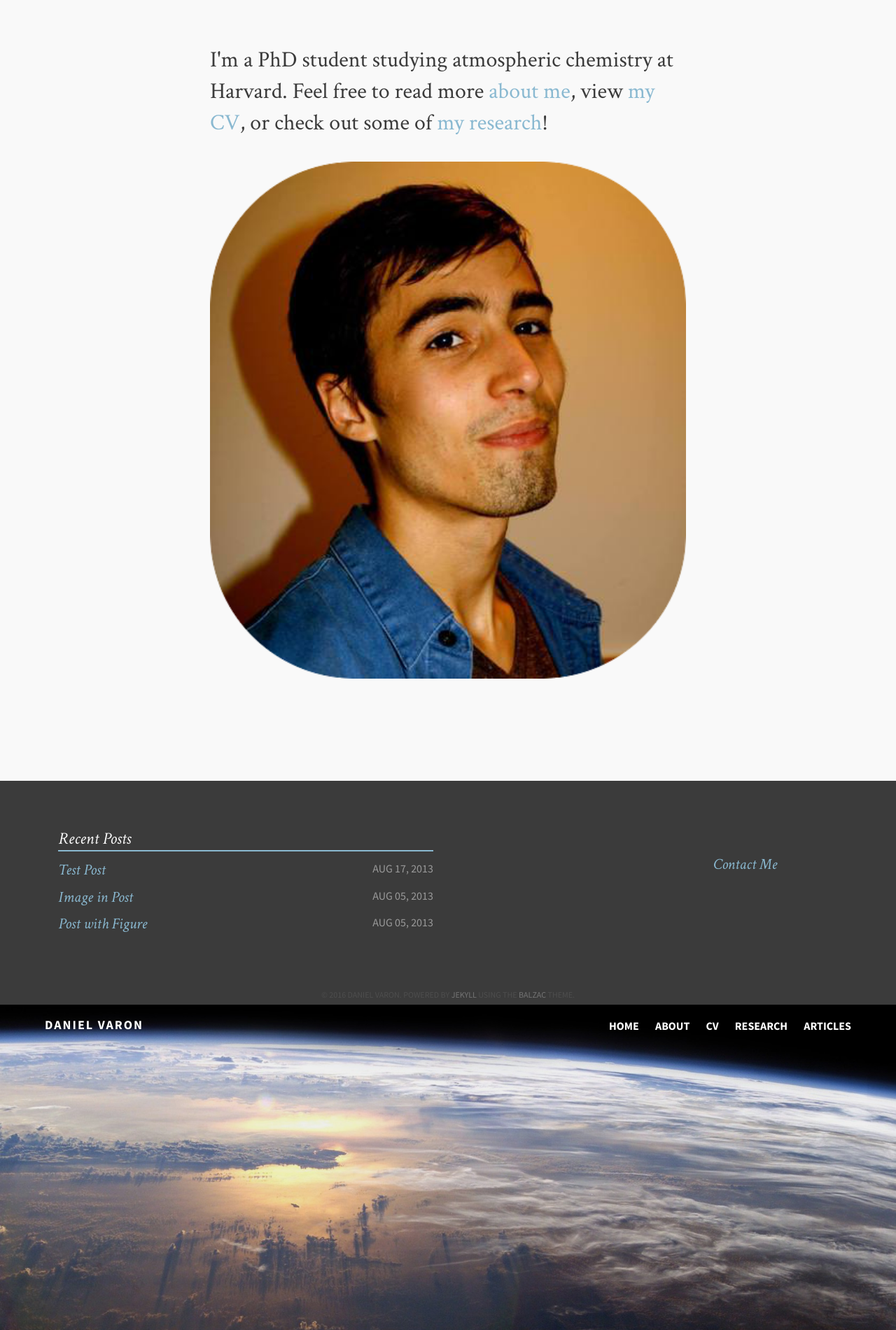
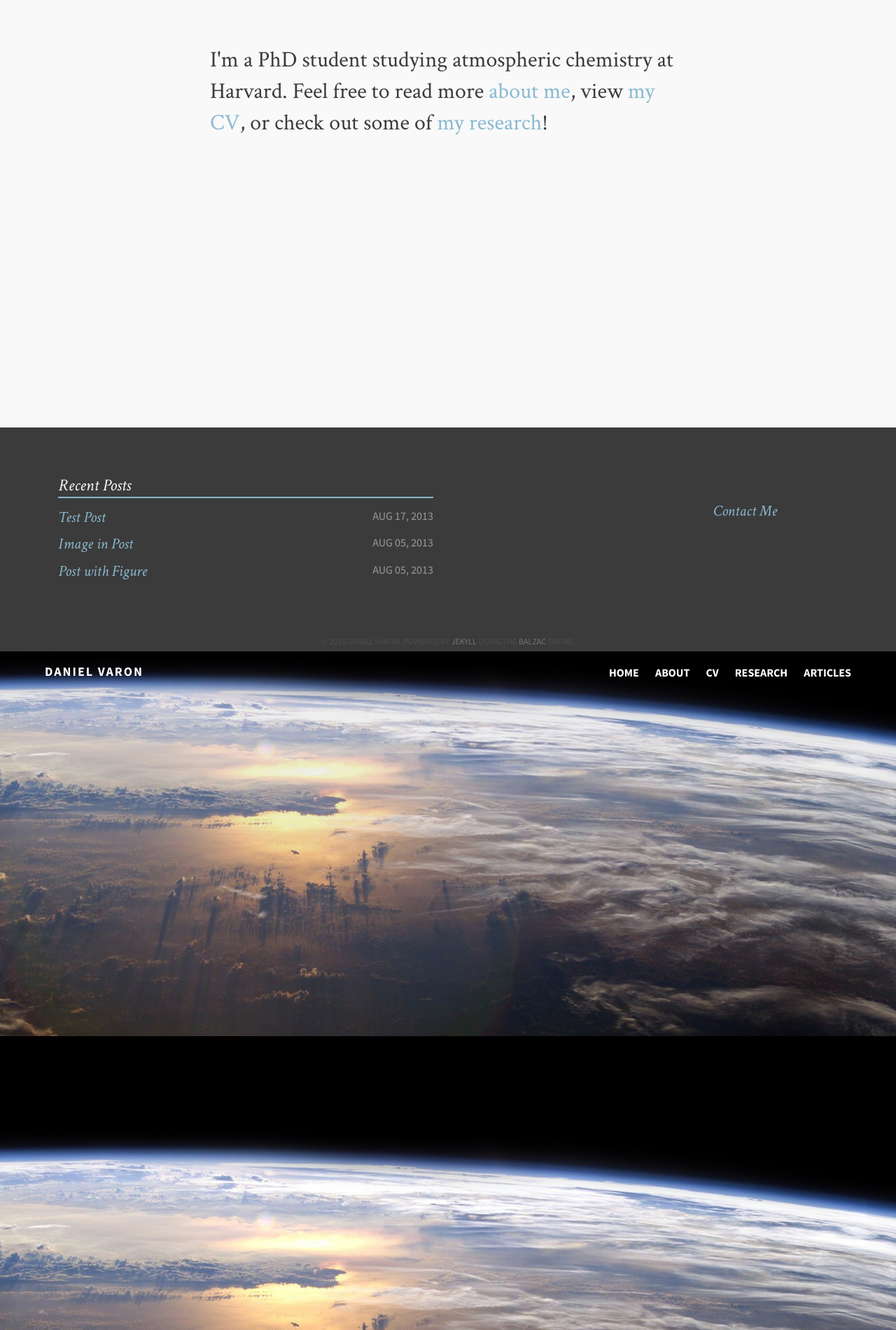
Before and after one commit to djvaron/djvaron.github.io, a Jekyll site: the page built from index.md, in a window 1280 px wide. Shown: the part 552-2453 px from the top of the page at 70% size. Built offline with Jekyll 4.4.1, drawn with Linux system fonts in a browser that asks for light colours.

Commit message:
Update home.html

```diff
--- a/_layouts/home.html
+++ b/_layouts/home.html
@@ -22,7 +22,7 @@
           </hgroup>
         </header>
 
-        <figure><center><img src="/images/me.png" width="30%" height="30%" /></center></figure>
+        <!-- <figure><center><img src="/images/me.png" width="30%" height="30%" /></center></figure> -->
 
       </article>
     </section>
```
